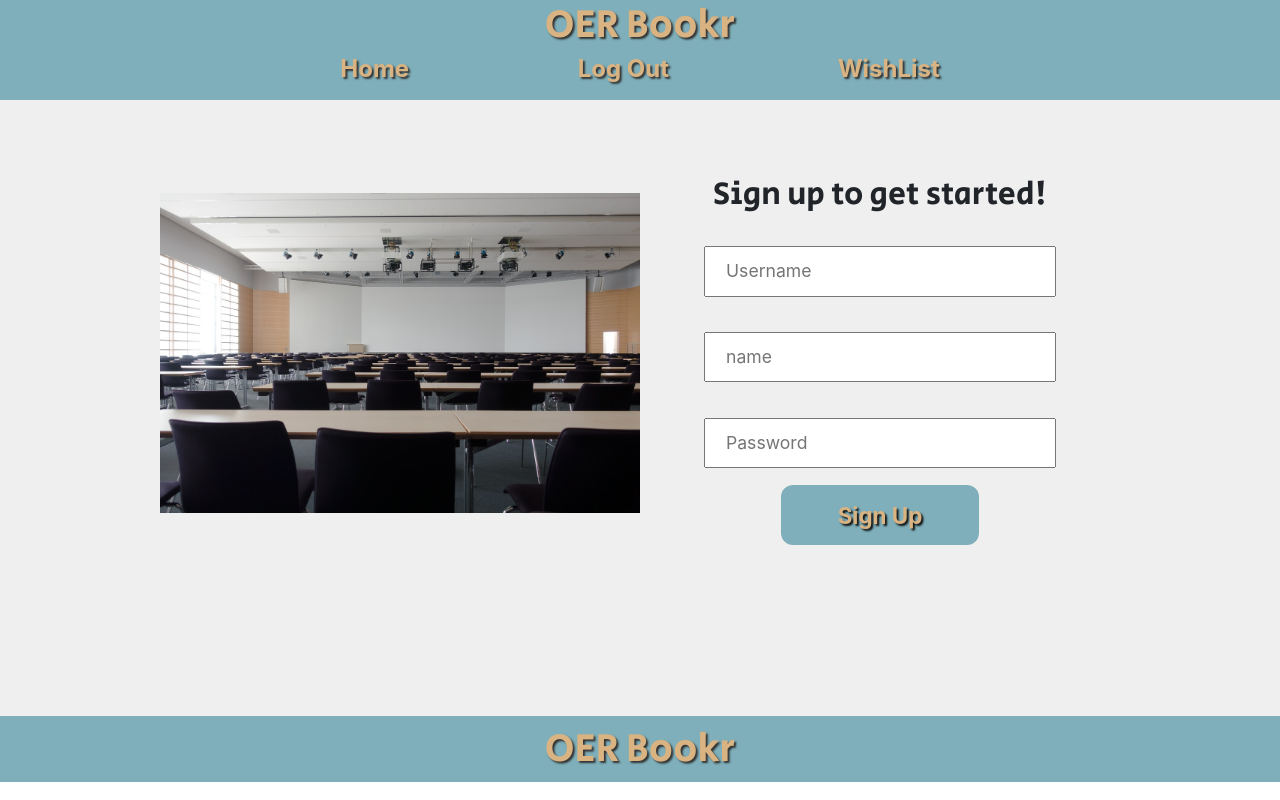
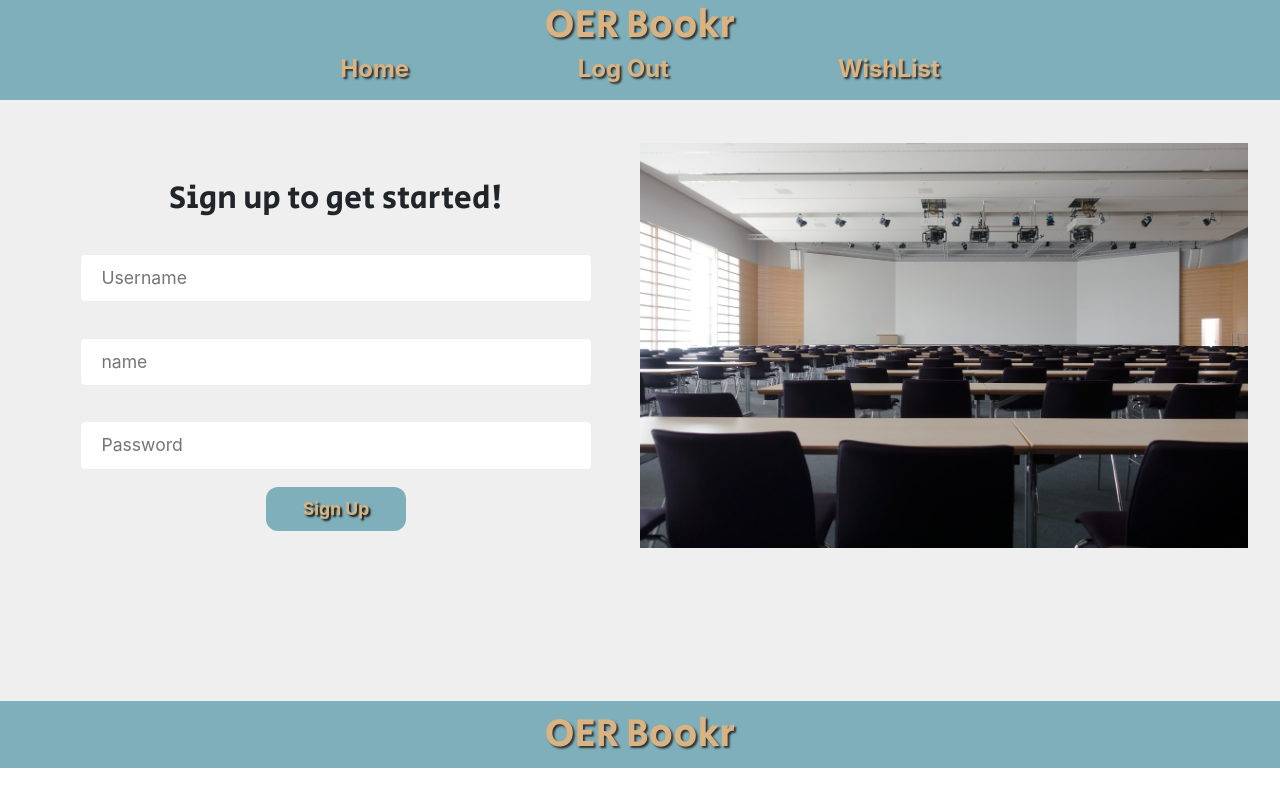
Before and after one commit to Build-Week-OERBookR/Front-End, a React (Create React App) app in the folder oerbookr/: page /signup in a window 1280 px wide. Built offline with nearby package versions, Linux system fonts and the light colour scheme.

Commit message:
Fixed Button and form widths

```diff
--- a/oerbookr/src/login/LoginPage.js
+++ b/oerbookr/src/login/LoginPage.js
@@ -6,7 +6,7 @@ import styled from 'styled-components';
 import bookshelf from '../img/bookshelf.jpg';
 
     const LoginForm =  styled.div `
-        width: 75%;
+        width: 95%;
         margin: 0 auto;
         display: flex;
         justify-content: space-evenly;
@@ -32,7 +32,7 @@ import bookshelf from '../img/bookshelf.jpg';
             flex-direction: column;
             padding: 20px;
             width: 50%;
-            @media(max-width: 500px) {
+            @media(max-width: 800px) {
                 width: 90%;
             }
             input {
@@ -40,6 +40,8 @@ import bookshelf from '../img/bookshelf.jpg';
                 margin: 1em auto;
                 width: 90%;
                 padding: 10px 20px;
+                border-radius: 5px;
+                border:1px solid rgb(238, 238, 238);
                 @media(max-width: 500px) {
                     width: 100%;
                 }
@@ -50,7 +52,7 @@ import bookshelf from '../img/bookshelf.jpg';
             }
             button {
                 margin: 0 auto;
-                width: 40%;
+                width: 140px;
                 background-color: #7EAFBA;
                 color: #D9B382;
                 font-weight: bold;
--- a/oerbookr/src/signup/SignUp.js
+++ b/oerbookr/src/signup/SignUp.js
@@ -1,20 +1,23 @@
-import React, { useState, } from 'react'
-import axiosWithAuth from '../utils/axiosWithAuth'
-import styled from 'styled-components';
-import lecture from '../img/lecture.jpg';
+import React, { useState } from "react";
+import axiosWithAuth from "../utils/axiosWithAuth";
+import styled from "styled-components";
+import lecture from "../img/lecture.jpg";
 
-
-  const SignupForm = styled.div `
-  width: 75%;
+const SignupForm = styled.div`
+  width: 95%;
   margin: 0 auto;
   display: flex;
   justify-content: space-evenly;
   align-items: center;
   padding: 8% 0% 8% 0%;
-
+  @media (max-width: 800px) {
+    width: 95%;
+    margin: 0 auto;
+    padding: 8% 0% 8% 0%;
+  }
   img {
     width: 50%;
-      @media(max-width:800px) {
+    @media (max-width: 800px) {
       margin-top: 8%;
       width: 100%;
     }
@@ -25,48 +28,52 @@ import lecture from '../img/lecture.jpg';
     flex-direction: column;
     padding: 20px;
     width: 50%;
-      @media(max-width: 500px) {
+    @media (max-width: 800px) {
       width: 90%;
     }
     input {
       font-size: 1.1em;
       margin: 1em auto;
-          width: 80%;
+      width: 90%;
       padding: 10px 20px;
-          @media(max-width: 500px) {
+      border-radius: 5px;
+      border: 1px solid rgb(238, 238, 238);
+      @media (max-width: 500px) {
         width: 100%;
       }
     }
-
+    input:focus {
+      outline: none;
+    }
     button {
-          margin:0 auto;
-          width: 45%;
-          background-color: #7EAFBA;
-          color: #D9B382;
+      margin: 0 auto;
+      width: 140px;
+      background-color: #7eafba;
+      color: #d9b382;
       font-weight: bold;
       text-shadow: 2px 2px 2px #111;
       border-radius: 12px;
       border: none;
+      padding: 1.5%;
+      font-size: 1.1em;
+      cursor: pointer;
+
+      @media (max-width: 500px) {
+        width: 70%;
+        font-size: 1.4em;
         padding: 3%;
-          font-size: 1.4em;
-          cursor: pointer;
-          @media(max-width: 500px) {
-            width: 70%;
-            padding: 3%;
-            font-size: 1.4em;
-          }
-
       }
     }
-  @media(max-width:800px) {
+  }
+  @media (max-width: 800px) {
     padding: 15% 0%;
     flex-direction: column;
   }
-@media(max-width:500px) {
+  @media (max-width: 500px) {
     padding: 20% 0%;
     flex-direction: column;
   }
-  `
+`;
 
 const Welcome = styled.h5`
   font-size: 2em;
@@ -75,61 +82,65 @@ import lecture from '../img/lecture.jpg';
   margin: 0 auto;
   text-align: center;
   line-height: 1.3em;
-        font-family: 'Secular One', sans-serif;
-    `
-const SignUp = (props) => {
-
-    const [credentials, setCredentials] = useState({name :'', username : '', password : ''})
+  font-family: "Secular One", sans-serif;
+`;
+const SignUp = props => {
+  const [credentials, setCredentials] = useState({
+    name: "",
+    username: "",
+    password: ""
+  });
 
   const signup = e => {
     e.preventDefault();
-        axiosWithAuth().post('https://oer-bookr.herokuapp.com/api/auth/register', credentials)
+    axiosWithAuth()
+      .post("https://oer-bookr.herokuapp.com/api/auth/register", credentials)
       .then(res => {
-                localStorage.setItem('token', res.data.token);
-                props.history.push('/booklist')
+        localStorage.setItem("token", res.data.token);
+        props.history.push("/booklist");
       })
-            .catch (err => {
-                console.log('its not working', err)
-            })
-    }
+      .catch(err => {
+        console.log("its not working", err);
+      });
+  };
   const handleChange = e => {
     setCredentials({
       ...credentials,
       [e.target.name]: e.target.value
-        })
-    }
+    });
+  };
 
   return (
     <SignupForm>
-        <img src={lecture} alt="Lecture Hall"/>
 
-         <form onSubmit = {signup}>
+      <form onSubmit={signup}>
         <Welcome>Sign up to get started!</Welcome>
         <input
-                  type = 'text'
-                  name = 'username'
-                  placeholder = 'Username'
-                  value = {credentials.username}
-                  onChange ={handleChange}
+          type="text"
+          name="username"
+          placeholder="Username"
+          value={credentials.username}
+          onChange={handleChange}
         />
         <input
-                  type = 'text'
-                  name = 'name'
-                  placeholder = 'name'
-                  value = {credentials.name}
-                  onChange ={handleChange}
+          type="text"
+          name="name"
+          placeholder="name"
+          value={credentials.name}
+          onChange={handleChange}
         />
         <input
-                  type = 'password'
-                  name = 'password'
-                  placeholder = 'Password'
-                  value = {credentials.password}
-                  onChange ={handleChange}
+          type="password"
+          name="password"
+          placeholder="Password"
+          value={credentials.password}
+          onChange={handleChange}
         />
         <button>Sign Up</button>
       </form>
+      <img src={lecture} alt="Lecture Hall" />
     </SignupForm>
-    )
-}
+  );
+};
 
 export default SignUp;
```
Lines whose indentation alone changed are shown as unchanged.
